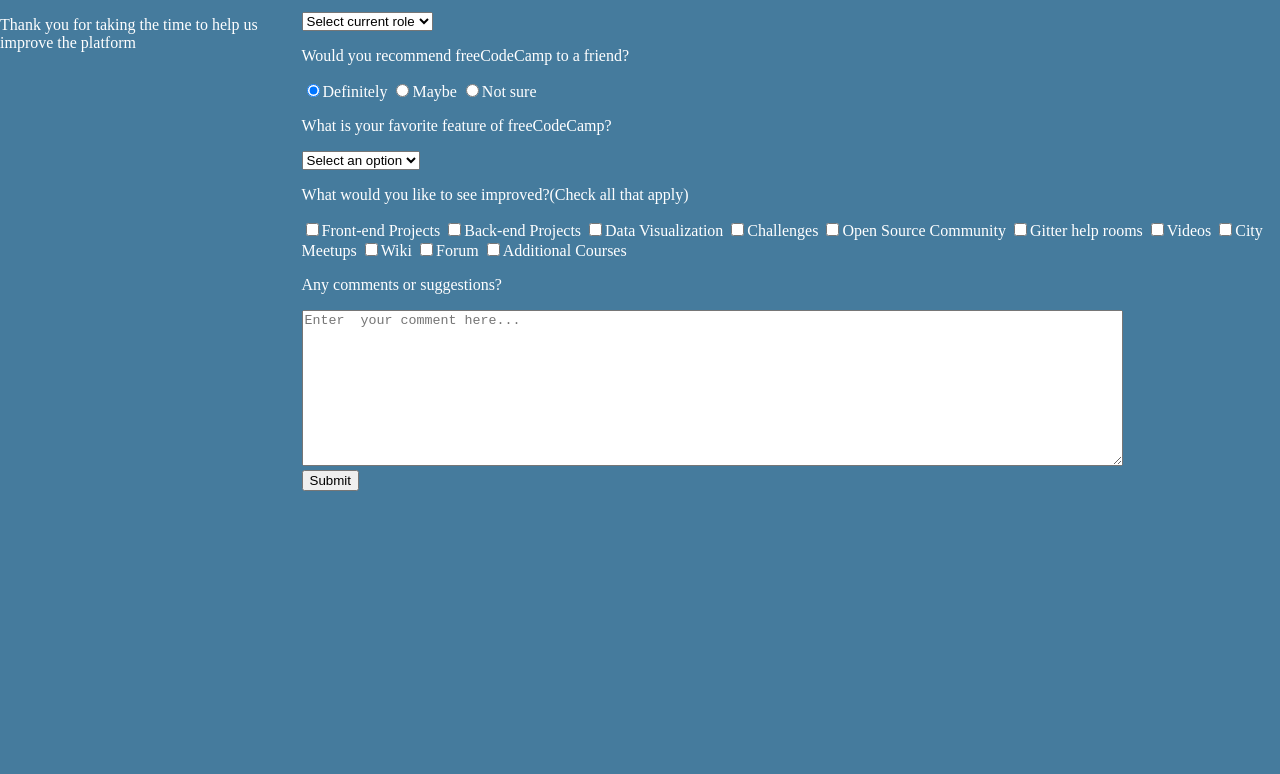
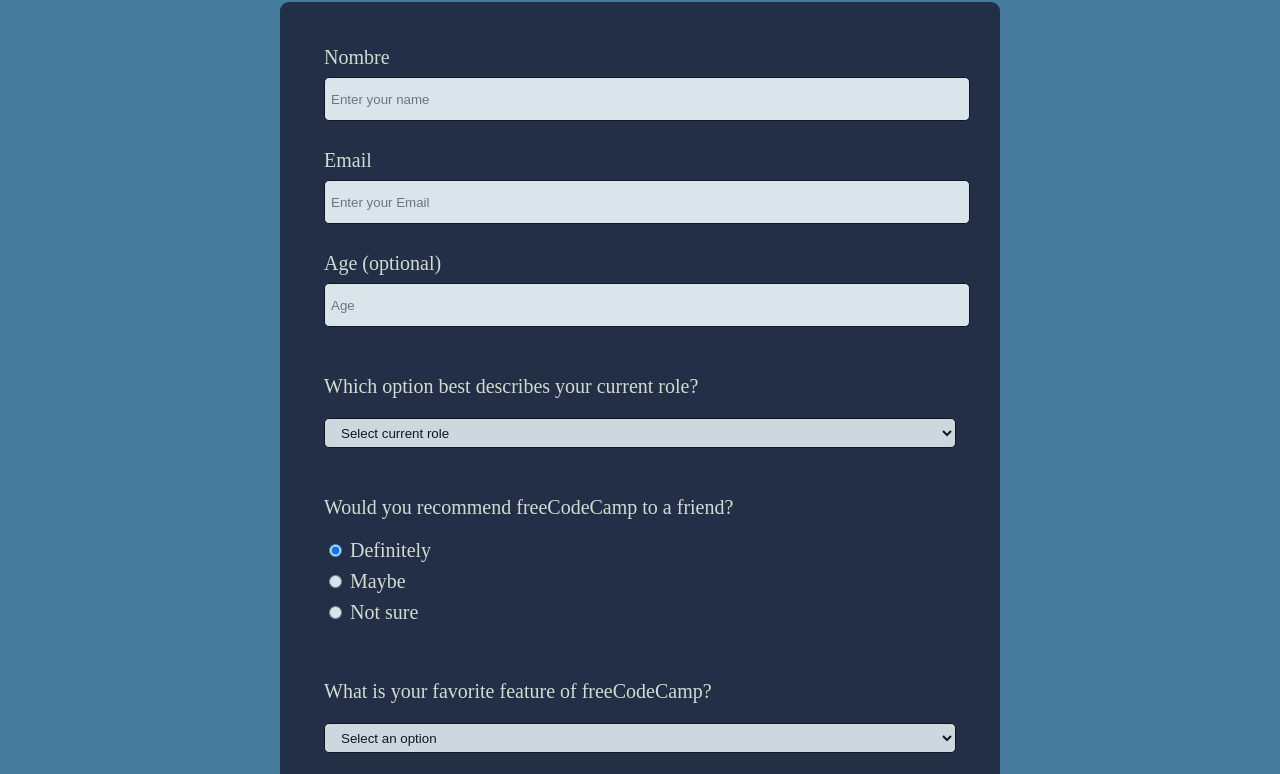
Before and after one commit to juancjj/Survey_Form, a plain HTML site: page index.html in a window 1280 px wide. Shown: the part 151-925 px from the top of the page. Before the commit the page ends 800 px from the top, so only its background shows below. Drawn offline with Linux system fonts and the light colour scheme.

Commit message:
Se realizaron nuevos cambios al css aunque aun los campos de texto no respetan el padding del contenedor

```diff
--- a/styles.css
+++ b/styles.css
@@ -2,22 +2,25 @@
     padding: 0;
     margin: 0;
     background-color: #457b9d;
- }
+    display: flex;
+    justify-content: center;
+}
 
 
  .container{
-    max-width: 100%;
+    max-width: 720px;
     margin-top: 50px;
     font-family: 'Times New Roman', Times, serif;
+    font-size: 20px;
     color: white;
-    display: flex;
 }
 
-/*
+
 .header{
-    max-width: 100%;
+    max-width: 720px;
     margin: 0 0 30px 0;
     padding: 0 10px;
+    text-align: center;
 }
 
 h1{
@@ -38,12 +41,13 @@
     max-width: 720px;
     padding: 40px;
     background-color: #1b1b32;
+    border-radius: 9px;
     opacity: 0.8;
 }
 
 .form-group{
     max-width: 100%;
-    margin-bottom: 20px;
+    margin:0 auto 20px auto;
     padding: 4px;
 }
 
@@ -51,8 +55,26 @@
     width: 100%;
     height: 30px;
     border-radius: 5px;
-    padding: auto;
-    border: 1px;
+    padding: 6px;
+    border: 1px solid;
+}
+
+#dropdown{
+    display: block;
+    width: 100%;
+    height: 30px;
+    border-radius: 5px;
+    padding: 6px 12px 6px 12px;
+    border: 1px solid;
+}
+
+#most-like{
+    display: block;
+    width: 100%;
+    height: 30px;
+    border-radius: 5px;
+    padding: 6px 12px 6px 12px;
+    border: 1px solid;
 }
 
 label{
@@ -66,8 +88,17 @@
     color: beige;
 }
 
+.input-textarea{
+    min-height: 120px;
+    width: 100%;
+    border: 1px solid;
+}
 
-
-
-
- */
+.submit-button{
+    min-width: 100%;
+    background-color: #37af65;
+    padding: 12px;
+    font-size: 17px;
+    font-style: bold;
+    color: white;
+}
```
Also changed, not shown: index.html (+14 -14 lines).
